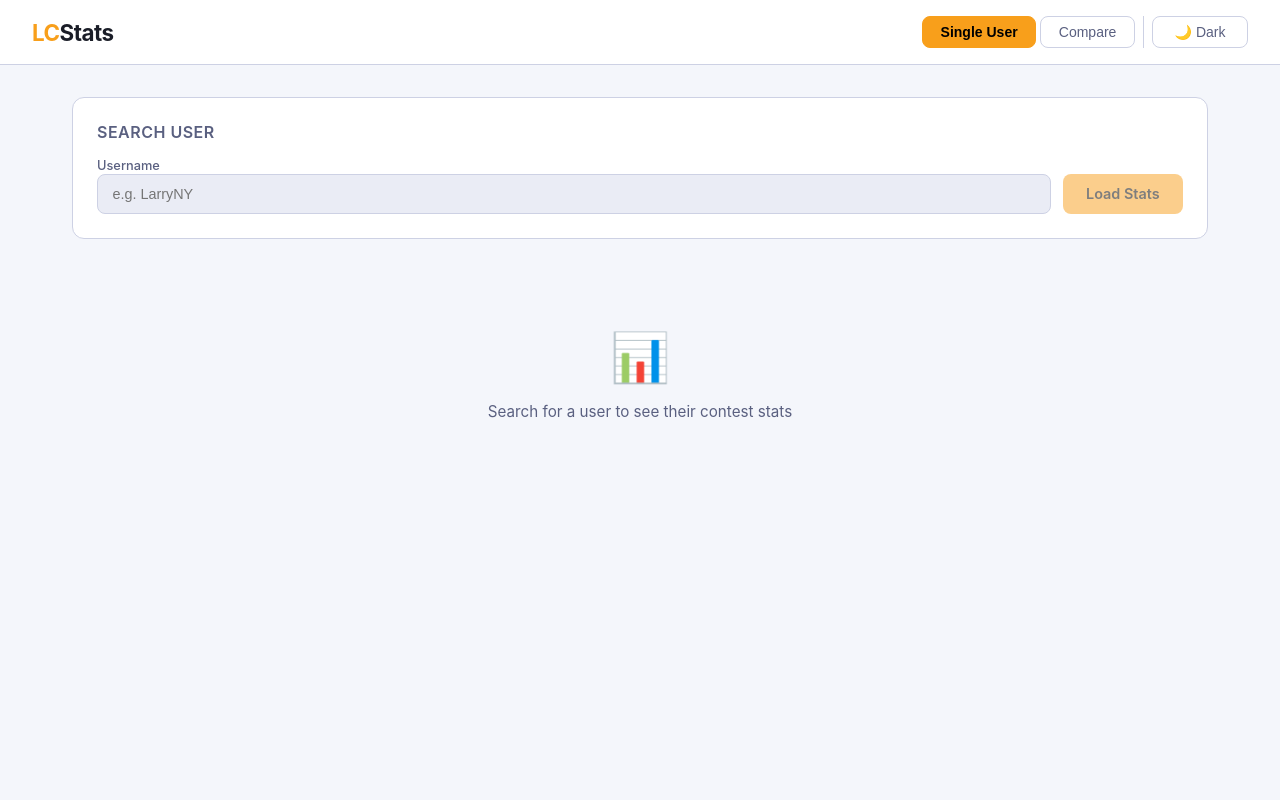
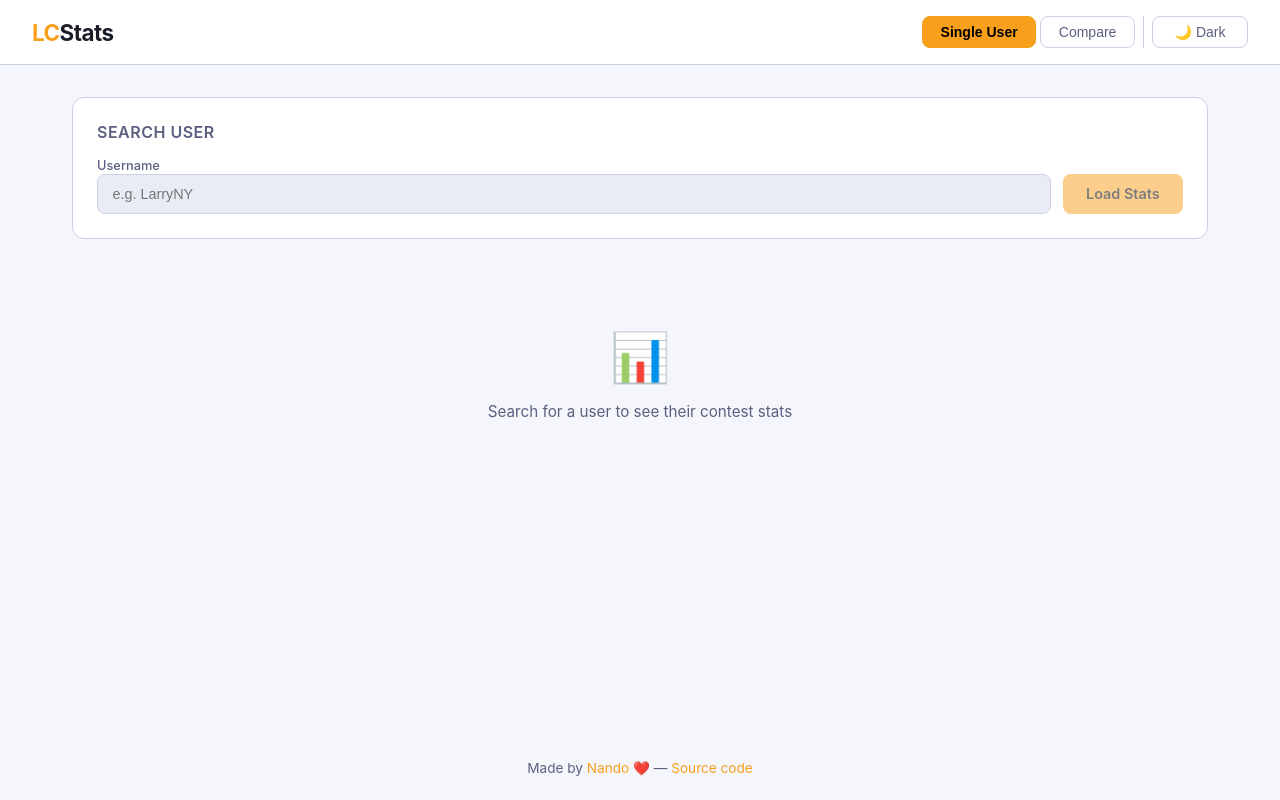
Before and after one commit to Nan-Do/leetcodeconteststats, a website: page public/index.html in a window 1280 px wide. Drawn offline with nearby package versions, Linux system fonts and the light colour scheme.

Commit message:
Added a footer

```diff
--- a/public/css/style.css
+++ b/public/css/style.css
@@ -30,7 +30,11 @@ body {
   color: var(--text);
   font-family: 'Inter', system-ui, sans-serif;
   min-height: 100vh;
+  display: flex;
+  flex-direction: column;
 }
+
+main { flex: 1; width: 100%; }
 
 header {
   background: var(--surface);
@@ -74,6 +78,16 @@ header .logo span { color: var(--text); }
 .theme-toggle { min-width: 6rem; }
 
 main { max-width: 1200px; margin: 0 auto; padding: 2rem; }
+
+footer {
+  text-align: center;
+  padding: 1.5rem;
+  color: var(--text-muted);
+  font-size: 0.85rem;
+}
+
+footer a { color: var(--accent); text-decoration: none; }
+footer a:hover { text-decoration: underline; }
 
 .search-section {
   background: var(--surface);
--- a/public/index.html
+++ b/public/index.html
@@ -186,5 +186,9 @@
 
 </main>
 
+<footer>
+  Made by <a href="https://github.com/Nan-Do" target="_blank" rel="noopener">Nando</a> ❤️ &mdash; <a href="https://github.com/Nan-Do" target="_blank" rel="noopener">Source code</a>
+</footer>
+
 </body>
 </html>
```
